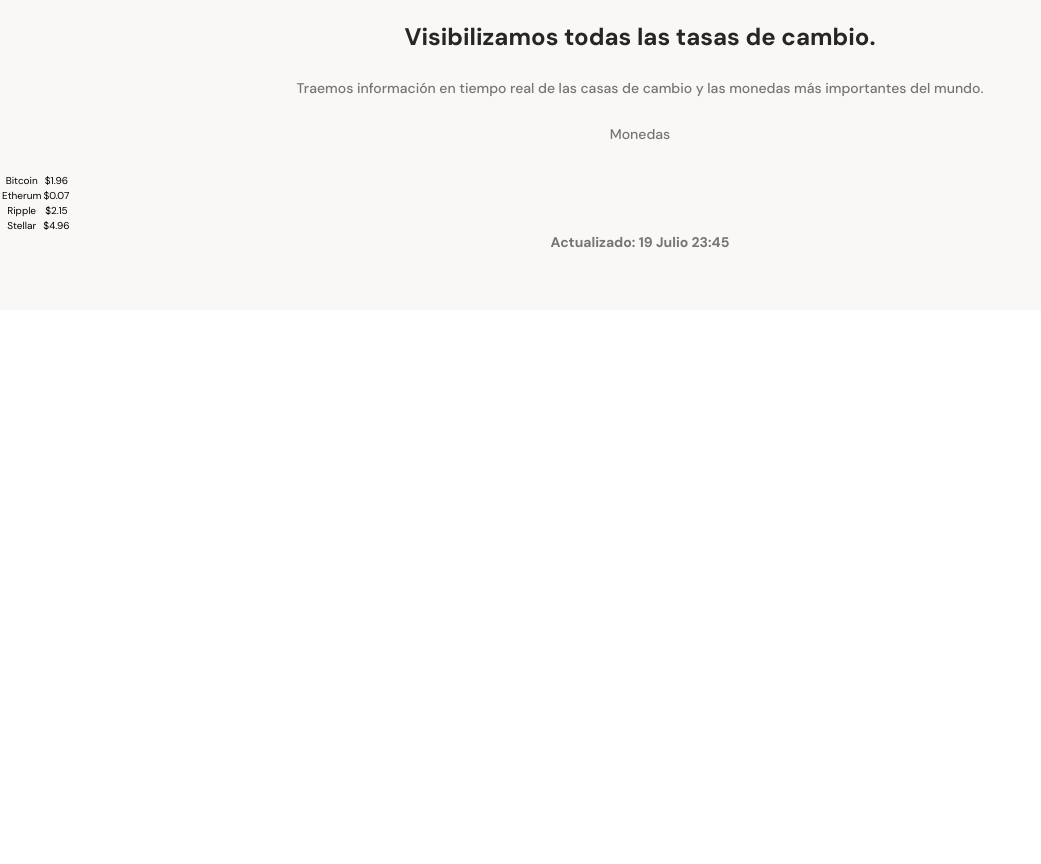
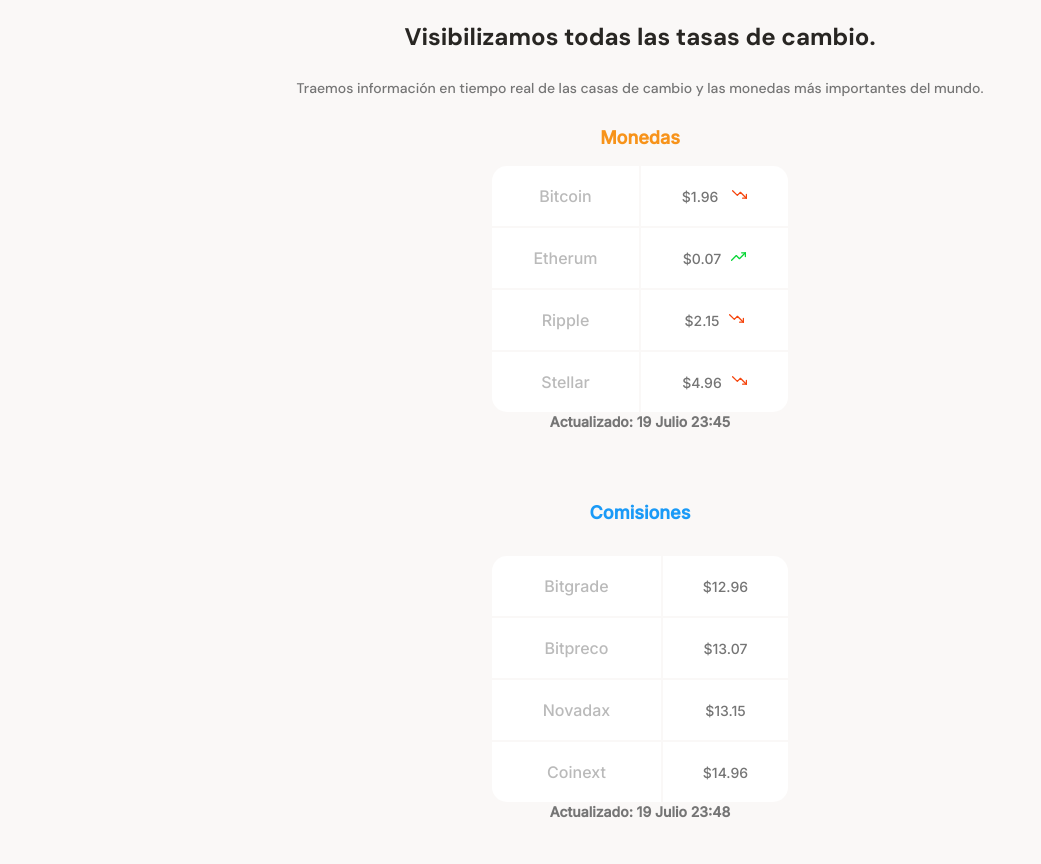
Before and after one commit to g3rardogo/Batatabit, a plain HTML site: page index.html in a window 1280 px wide. Shown: the part 640-1504 px from the top of the page, without its empty margins (0-1041 px from the left). Before the commit the page ends 950 px from the top, so only its background shows below. Drawn offline with Linux system fonts and the light colour scheme.

Commit message:
Adding icons and style to exchange table and creating commissions table

```diff
--- a/index.html
+++ b/index.html
@@ -28,29 +28,55 @@
             </div>
             <section class="main-tables__container">
                 <div class="main-currency__table">
-                    <p class="currency-table__tattle">Monedas</p>
+                    <p class="currency-table__tittle">Monedas</p>
                     <div class="currency-table__container">
                         <table>
                             <tr>
                                 <td class="table--top-left">Bitcoin</td>
-                                <td class="table--top-right table--right">$1.96 <span></span></td>
+                                <td class="table--top-right table--right">$1.96 <span class="down"></span></td>
                             </tr>
                             <tr>
                                 <td>Etherum</td>
-                                <td class="table--right">$0.07</td>
+                                <td class="table--right">$0.07<span class="up"></span></td>
                             </tr>
                             <tr>
                                 <td>Ripple</td>
-                                <td class="table--right">$2.15</td>
+                                <td class="table--right">$2.15<span class="down"></span></td>
                             </tr>
                             <tr>
                                 <td class="table--bottom-left">Stellar</td>
-                                <td class="table--bottom-right table--right">$4.96</td>
+                                <td class="table--bottom-right table--right">$4.96<span class="down"></span></td>
                             </tr>
                         </table>
                     </div>
                     <div class="currency-table__date">
                         <p> <b>Actualizado: 19 Julio 23:45</b></p>
+                    </div>
+                </div>
+                <div class="main-commissions__table">
+                    <p class="main-commissions__tittle">Comisiones</p>
+                    <div class="commissions-table__container">
+                        <table>
+                            <tr>
+                                <td class="table--top-left">Bitgrade</td>
+                                <td class="table--top-right table--right">$12.96</td>
+                            </tr>
+                            <tr>
+                                <td>Bitpreco</td>
+                                <td class="table--right">$13.07</td>
+                            </tr>
+                            <tr>
+                                <td>Novadax</td>
+                                <td class="table--right">$13.15</td>
+                            </tr>
+                            <tr>
+                                <td class="table--bottom-left">Coinext</td>
+                                <td class="table--bottom-right table--right">$14.96</td>
+                            </tr>
+                        </table>
+                    </div>
+                    <div class="commissions-table_date">
+                        <p><b>Actualizado: 19 Julio 23:48</b></p>
                     </div>
                 </div>
             </section>
--- a/styles.css
+++ b/styles.css
@@ -150,3 +150,149 @@ main{
     line-height: 1.6rem;
     color: #757575;
 }
+
+.main-currency__table {
+    width: 70%;
+    min-width: 235px;
+    max-width: 500px;
+    height: 360px;
+    margin: 0 auto;
+    font-family: "Inter", sans-serif;
+}
+
+.main-currency__table .currency-table__tittle{
+    margin-bottom: 15px;
+    font-size: 1.8rem;
+    font-weight: bold;
+    line-height: 2.3rem;
+    color: var(--bitcoin-orange);
+}
+
+.currency-table__container{
+    width: 90%;
+    min-width: 230px;
+    max-width: 300px;
+    height: 250px;
+    margin: 0 auto;
+}
+
+.currency-table__container table{
+    width: 100%;
+    height: 100%;
+}
+
+.currency-table__container td{
+    width: 50%;
+    font-size: 1.6rem;
+    font-weight: 500;
+    line-height: 1.9rem;
+    color: var(--grey);
+    background-color: var(--white);
+}
+
+.currency-table__container .table--top-left{
+    border-radius: 15px 0 0 0;
+}
+
+.currency-table__container .table--top-right{
+    border-radius: 0 15px 0 0;
+}
+
+.currency-table__container .table--bottom-left{
+    border-radius: 0 0 0 15px;
+}
+
+.currency-table__container .table--bottom-right{
+    border-radius: 0 0 15px 0;
+}
+
+.currency-table__container .table--right{
+    font-size: 1.4rem;
+    font-weight: normal;
+    line-height: 1.7rem;
+    color: #757575;
+}
+
+.currency-table__container .down{
+    display: inline-block;
+    width: 15px;
+    height: 15px;
+    margin-left: 10px;
+    background-image: url('./assets/icons/trending-down.svg');
+    background-size: cover;
+    background-position: center;
+    background-repeat: no-repeat;
+}
+
+.currency-table__container .up{
+    display: inline-block;
+    width: 15px;
+    height: 15px;
+    margin-left: 10px;
+    background-image: url('./assets/icons/trending-up.svg');
+    background-size: cover;
+    background-position: center;
+    background-repeat: no-repeat;
+}
+
+.main-commissions__table {
+    width: 70%;
+    min-width: 235px;
+    max-width: 500px;
+    height: 360px;
+    margin: 0 auto;
+    font-family: "Inter", sans-serif;
+}
+
+.main-commissions__table .main-commissions__tittle{
+    margin-top: 15px;
+    font-weight: bold;
+    font-size: 1.8rem;
+    line-height: 2.3rem;
+    color: var(--secondary-blue);
+}
+
+.commissions-table__container{
+    width: 90%;
+    min-width: 230px;
+    max-width: 300px;
+    height: 250px;
+    margin: 0 auto;
+}
+
+.commissions-table__container table{
+    width: 100%;
+    height: 100%;
+}
+
+.commissions-table__container td{
+    width: 50px;
+    font-size: 1.6rem;
+    font-weight: 500;
+    line-height: 1.9rem;
+    color: var(--grey);
+    background-color: var(--white)
+}
+
+.commissions-table__container .table--top-left{
+    border-radius: 15px 0 0 0;
+}
+
+.commissions-table__container .table--top-right{
+    border-radius: 0 15px 0 0;
+}
+
+.commissions-table__container .table--bottom-left{
+    border-radius: 0 0 0 15px;
+}
+
+.commissions-table__container .table--bottom-right{
+    border-radius: 0 0 15px 0;
+}
+
+.commissions-table__container .table--right{
+   font-size: 1.4rem;
+   line-height: 1.7rem;
+   font-weight: normal;
+   color: #757575;
+}
```
